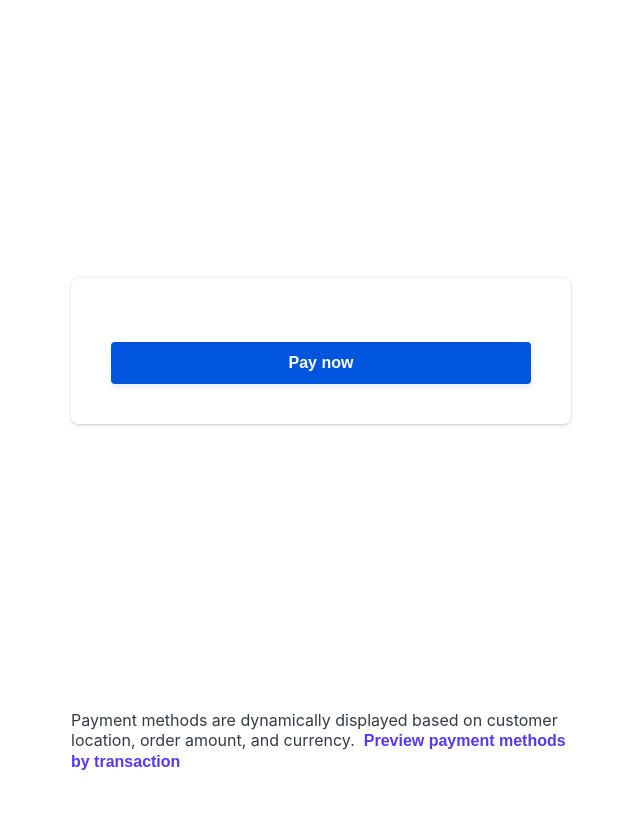
After one commit to habibun/symfony-stripe, a Symfony app: template templates/custom_stripe_payment/checkout.html.twig in a window 1280 px wide. The commit adds this page. Shown: the whole page, without its empty margins (327-967 px from the left). Run offline with Twig, Linux system fonts and the light colour scheme; the template is opened without the code that fills it, so the values that code supplies are empty; some libraries are stand-ins or nearby versions.

Commit message:
feat: add custom stripe payment

```diff
--- /dev/null
+++ b/public/csp_checkout.css
@@ -0,0 +1,257 @@
+/* Variables */
+* {
+    box-sizing: border-box;
+}
+
+body {
+    font-family: -apple-system, BlinkMacSystemFont, sans-serif;
+    font-size: 16px;
+    -webkit-font-smoothing: antialiased;
+    display: flex;
+    flex-direction: column;
+    justify-content: center;
+    align-content: center;
+    height: 100vh;
+    width: 100vw;
+}
+
+form {
+    width: 30vw;
+    min-width: 500px;
+    align-self: center;
+    box-shadow: 0px 0px 0px 0.5px rgba(50, 50, 93, 0.1),
+    0px 2px 5px 0px rgba(50, 50, 93, 0.1), 0px 1px 1.5px 0px rgba(0, 0, 0, 0.07);
+    border-radius: 7px;
+    padding: 40px;
+    margin-top: auto;
+    margin-bottom: auto;
+}
+
+.hidden {
+    display: none;
+}
+
+#payment-message {
+    color: rgb(105, 115, 134);
+    font-size: 16px;
+    line-height: 20px;
+    padding-top: 12px;
+    text-align: center;
+}
+
+#payment-element {
+    margin-bottom: 24px;
+}
+
+/* Buttons and links */
+button {
+    background: #0055DE;
+    font-family: Arial, sans-serif;
+    color: #ffffff;
+    border-radius: 4px;
+    border: 0;
+    padding: 12px 16px;
+    font-size: 16px;
+    font-weight: 600;
+    cursor: pointer;
+    display: block;
+    transition: all 0.2s ease;
+    box-shadow: 0px 4px 5.5px 0px rgba(0, 0, 0, 0.07);
+    width: 100%;
+}
+button:hover {
+    filter: contrast(115%);
+}
+button:disabled {
+    opacity: 0.5;
+    cursor: default;
+}
+
+/* spinner/processing state, errors */
+.spinner,
+.spinner:before,
+.spinner:after {
+    border-radius: 50%;
+}
+.spinner {
+    color: #ffffff;
+    font-size: 22px;
+    text-indent: -99999px;
+    margin: 0px auto;
+    position: relative;
+    width: 20px;
+    height: 20px;
+    box-shadow: inset 0 0 0 2px;
+    -webkit-transform: translateZ(0);
+    -ms-transform: translateZ(0);
+    transform: translateZ(0);
+}
+.spinner:before,
+.spinner:after {
+    position: absolute;
+    content: "";
+}
+.spinner:before {
+    width: 10.4px;
+    height: 20.4px;
+    background: #0055DE;
+    border-radius: 20.4px 0 0 20.4px;
+    top: -0.2px;
+    left: -0.2px;
+    -webkit-transform-origin: 10.4px 10.2px;
+    transform-origin: 10.4px 10.2px;
+    -webkit-animation: loading 2s infinite ease 1.5s;
+    animation: loading 2s infinite ease 1.5s;
+}
+.spinner:after {
+    width: 10.4px;
+    height: 10.2px;
+    background: #0055DE;
+    border-radius: 0 10.2px 10.2px 0;
+    top: -0.1px;
+    left: 10.2px;
+    -webkit-transform-origin: 0px 10.2px;
+    transform-origin: 0px 10.2px;
+    -webkit-animation: loading 2s infinite ease;
+    animation: loading 2s infinite ease;
+}
+
+/* dynamic payment methods annotation */
+#dpm-annotation {
+    align-self: center;
+    color: #353A44;
+    width: 30vw;
+    min-width: 500px;
+    line-height: 20px;
+    margin-bottom: 20px;
+}
+
+#dpm-integration-checker {
+    display: inline;
+    color: #533AFD;
+}
+
+/* Payment status page */
+#payment-status {
+    display: flex;
+    justify-content: center;
+    align-items: center;
+    flex-direction: column;
+    row-gap: 30px;
+    width: 30vw;
+    min-width: 500px;
+    min-height: 380px;
+    align-self: center;
+    box-shadow: 0px 0px 0px 0.5px rgba(50, 50, 93, 0.1),
+    0px 2px 5px 0px rgba(50, 50, 93, 0.1), 0px 1px 1.5px 0px rgba(0, 0, 0, 0.07);
+    border-radius: 7px;
+    padding: 40px;
+    opacity: 0;
+    animation: fadeInAnimation 1s ease forwards;
+}
+
+#status-icon {
+    display: flex;
+    justify-content: center;
+    align-items: center;
+    height: 40px;
+    width: 40px;
+    border-radius: 50%;
+}
+
+h2 {
+    margin: 0;
+    color: #30313D;
+    text-align: center;
+}
+
+a {
+    text-decoration: none;
+    font-size: 16px;
+    font-weight: 600;
+    font-family: Arial, sans-serif;
+    display: block;
+}
+a:hover {
+    filter: contrast(120%);
+}
+
+#details-table {
+    overflow-x: auto;
+    width: 100%;
+}
+
+table {
+    width: 100%;
+    font-size: 14px;
+    border-collapse: collapse;
+}
+table tbody tr:first-child td {
+    border-top: 1px solid #E6E6E6; /* Top border */
+    padding-top: 10px;
+}
+table tbody tr:last-child td {
+    border-bottom: 1px solid #E6E6E6; /* Bottom border */
+}
+td {
+    padding-bottom: 10px;
+}
+
+.TableContent {
+    text-align: right;
+    color: #6D6E78;
+}
+
+.TableLabel {
+    font-weight: 600;
+    color: #30313D;
+}
+
+#view-details {
+    color: #0055DE;
+}
+
+#retry-button {
+    text-align: center;
+    background: #0055DE;
+    color: #ffffff;
+    border-radius: 4px;
+    border: 0;
+    padding: 12px 16px;
+    transition: all 0.2s ease;
+    box-shadow: 0px 4px 5.5px 0px rgba(0, 0, 0, 0.07);
+    width: 100%;
+}
+
+@-webkit-keyframes loading {
+    0% {
+        -webkit-transform: rotate(0deg);
+        transform: rotate(0deg);
+    }
+    100% {
+        -webkit-transform: rotate(360deg);
+        transform: rotate(360deg);
+    }
+}
+@keyframes loading {
+    0% {
+        -webkit-transform: rotate(0deg);
+        transform: rotate(0deg);
+    }
+    100% {
+        -webkit-transform: rotate(360deg);
+        transform: rotate(360deg);
+    }
+}
+@keyframes fadeInAnimation {
+    to {
+        opacity: 1;
+    }
+}
+
+@media only screen and (max-width: 600px) {
+    form, #dpm-annotation, #payment-status{
+        width: 80vw;
+        min-width: initial;
+    }
+}
--- /dev/null
+++ b/public/csp_checkout.js
@@ -0,0 +1,92 @@
+// This is your test publishable API key.
+const stripe = Stripe("pk_test_51Q7ICFKrr8S24r6DyuJFRKy8KgNQ1SqHqQkbY3kvDnaALUnOA8GVubYnAy2WGlVcDjsQZR4uVBJtlWRT4lsyWx6l009qqu4WRG");
+
+// The items the customer wants to buy
+const items = [{ id: "xl-tshirt", amount: 1000 }];
+
+let elements;
+
+initialize();
+
+document
+    .querySelector("#payment-form")
+    .addEventListener("submit", handleSubmit);
+
+// Fetches a payment intent and captures the client secret
+async function initialize() {
+    const { clientSecret, dpmCheckerLink } = await fetch("/create.php", {
+        method: "POST",
+        headers: { "Content-Type": "application/json" },
+        body: JSON.stringify({ items }),
+    }).then((r) => r.json());
+
+    elements = stripe.elements({ clientSecret });
+
+    const paymentElementOptions = {
+        layout: "tabs",
+    };
+
+    const paymentElement = elements.create("payment", paymentElementOptions);
+    paymentElement.mount("#payment-element");
+
+    // [DEV] For demo purposes only
+    setDpmCheckerLink(dpmCheckerLink);
+}
+
+async function handleSubmit(e) {
+    e.preventDefault();
+    setLoading(true);
+
+    const { error } = await stripe.confirmPayment({
+        elements,
+        confirmParams: {
+            // Make sure to change this to your payment completion page
+            return_url: "http://localhost:4242/complete.html",
+        },
+    });
+
+    // This point will only be reached if there is an immediate error when
+    // confirming the payment. Otherwise, your customer will be redirected to
+    // your `return_url`. For some payment methods like iDEAL, your customer will
+    // be redirected to an intermediate site first to authorize the payment, then
+    // redirected to the `return_url`.
+    if (error.type === "card_error" || error.type === "validation_error") {
+        showMessage(error.message);
+    } else {
+        showMessage("An unexpected error occurred.");
+    }
+
+    setLoading(false);
+}
+
+// ------- UI helpers -------
+
+function showMessage(messageText) {
+    const messageContainer = document.querySelector("#payment-message");
+
+    messageContainer.classList.remove("hidden");
+    messageContainer.textContent = messageText;
+
+    setTimeout(function () {
+        messageContainer.classList.add("hidden");
+        messageContainer.textContent = "";
+    }, 4000);
+}
+
+// Show a spinner on payment submission
+function setLoading(isLoading) {
+    if (isLoading) {
+        // Disable the button and show a spinner
+        document.querySelector("#submit").disabled = true;
+        document.querySelector("#spinner").classList.remove("hidden");
+        document.querySelector("#button-text").classList.add("hidden");
+    } else {
+        document.querySelector("#submit").disabled = false;
+        document.querySelector("#spinner").classList.add("hidden");
+        document.querySelector("#button-text").classList.remove("hidden");
+    }
+}
+
+function setDpmCheckerLink(url) {
+    document.querySelector("#dpm-integration-checker").href = url;
+}
--- /dev/null
+++ b/templates/custom_stripe_payment/checkout.html.twig
@@ -0,0 +1,32 @@
+<!DOCTYPE html>
+<html lang="en">
+<head>
+    <meta charset="utf-8" />
+    <title>Accept a payment</title>
+    <meta name="description" content="A demo of a payment on Stripe" />
+    <meta name="viewport" content="width=device-width, initial-scale=1" />
+    <link rel="stylesheet" href="csp_checkout.css" />
+    <script src="https://js.stripe.com/v3/"></script>
+    <script src="csp_checkout.js" defer></script>
+</head>
+<body>
+<!-- Display a payment form -->
+<form id="payment-form">
+    <div id="payment-element">
+        <!--Stripe.js injects the Payment Element-->
+    </div>
+    <button id="submit">
+        <div class="spinner hidden" id="spinner"></div>
+        <span id="button-text">Pay now</span>
+    </button>
+    <div id="payment-message" class="hidden"></div>
+</form>
+<!-- [DEV]: For demo purposes only, display dynamic payment methods annotation and integration checker -->
+<div id="dpm-annotation">
+    <p>
+        Payment methods are dynamically displayed based on customer location, order amount, and currency.&nbsp;
+        <a href="#" target="_blank" rel="noopener noreferrer" id="dpm-integration-checker">Preview payment methods by transaction</a>
+    </p>
+</div>
+</body>
+</html>
--- a/templates/home/index.html.twig
+++ b/templates/home/index.html.twig
@@ -3,4 +3,5 @@
 {% block body %}
     <a href="{{ path('app_stripe_hosted_page_checkout') }}">Stripe-hosted page</a><br>
     <a href="{{ path('app_embedded_form_checkout') }}">Embedded form</a><br>
+    <a href="{{ path('custom_stripe_payment_checkout') }}">Custom payment flow</a><br>
 {% endblock %}
```
Also changed, not shown: public/csp_complete.js (added, +84 -0 lines), src/Controller/CustomStripePaymentController.php (added, +70 -0 lines), templates/custom_stripe_payment/complete.html.twig (added, +12 -0 lines).
